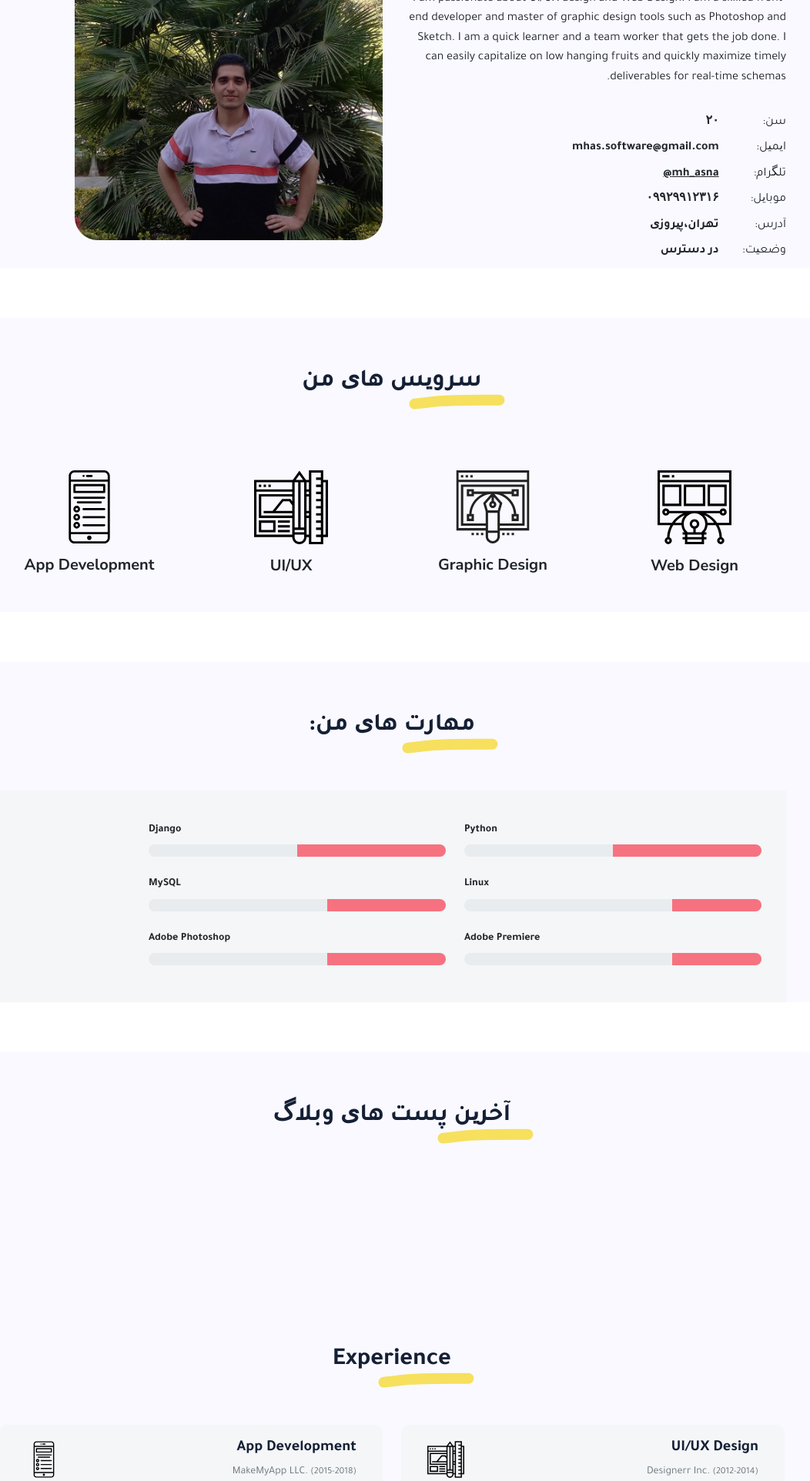
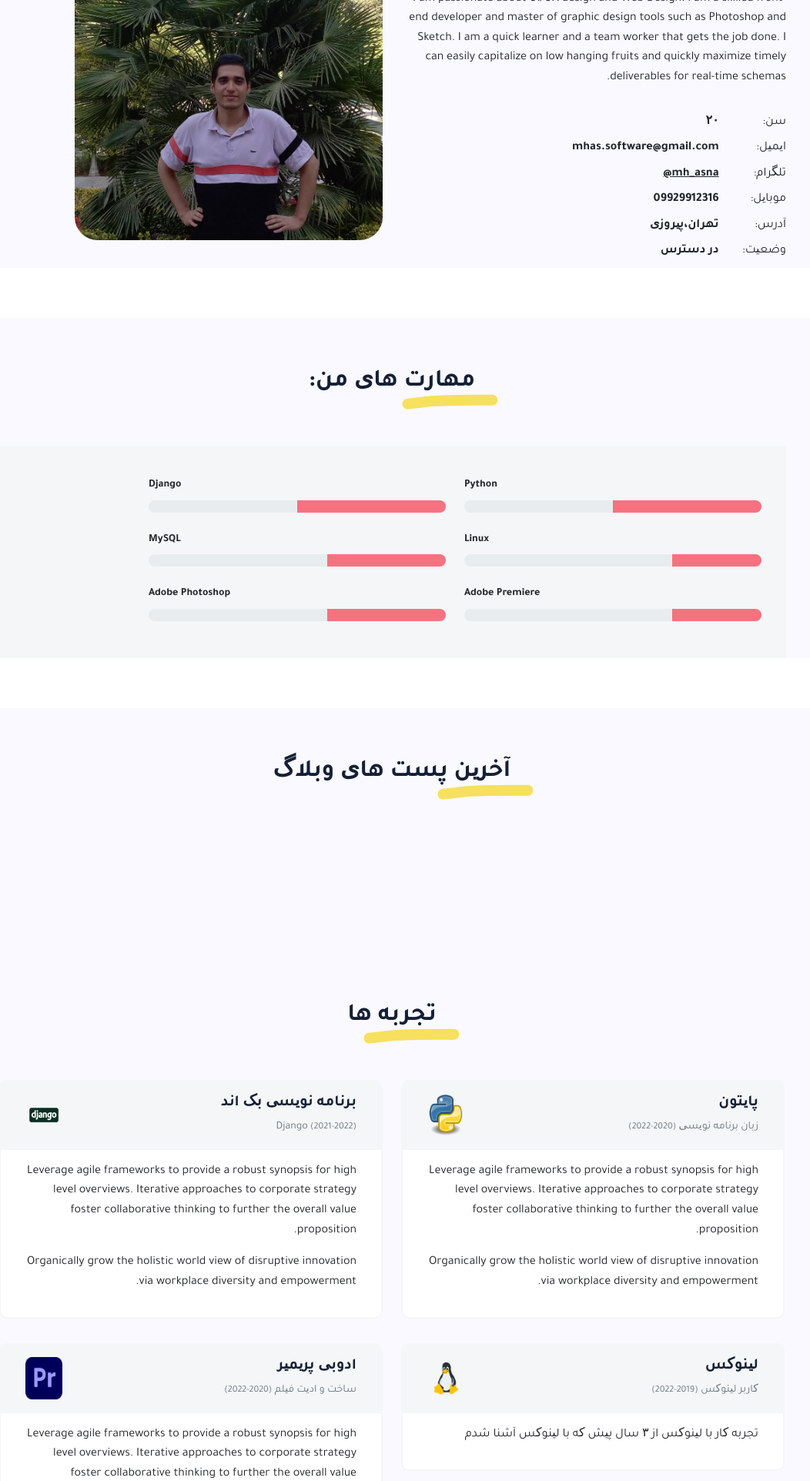
Before and after one commit to mhas1381/MyWebsite, a Django app: page / in a window 1280 px wide. Shown: the part 712-2636 px from the top of the page at 77% size, without its empty margins (131-1183 px from the left). Run offline with Django 3.2, Linux system fonts and the light colour scheme; data that the repository does not hold is empty; some libraries are stand-ins or nearby versions; some web fonts are replaced.

Commit message:
fixing index

```diff
--- a/templates/website/index.html
+++ b/templates/website/index.html
@@ -91,13 +91,13 @@
                                     <div class="pb-1">تلگرام:</div>
                                 </div>
                                 <div class="col-sm-10">
-                                    <div class="pb-1 fw-bolder"><a href="t.me/mh_asna">mh_asna@</a></div>
+                                    <div class="pb-1 fw-bolder"><a href="https://t.me/mh_asna">mh_asna@</a></div>
                                 </div>
                                 <div class="col-sm-2">
                                     <div class="pb-1">موبایل:</div>
                                 </div>
                                 <div class="col-sm-10">
-                                    <div class="pb-1 fw-bolder">۰۹۹۲۹۹۱۲۳۱۶</div>
+                                    <div class="pb-1 fw-bolder">09929912316</div>
                                 </div>
                                 <div class="col-sm-2">
                                     <div class="pb-1">آدرس:</div>
@@ -116,35 +116,6 @@
                         <div class="col-md-5 offset-md-1" data-aos="fade-left" data-aos-delay="100"><img
                                 class="avatar img-fluid mt-2" src="{% static 'index/images/avatar.jpg' %}" width="400"
                                 height="400" alt="Walter Patterson" />
-                        </div>
-                    </div>
-                </div>
-            </div>
-            <div class="section px-3 px-lg-4 pt-5" id="services">
-                <div class="container-narrow">
-                    <div class="text-center mb-5">
-                        <h2 class="marker marker-center">سرویس های من</h2>
-                    </div>
-                    <div class="row py-3">
-                        <div class="col-md-3 text-center" data-aos="fade-up" data-aos-delay="100"><img class="mb-2"
-                                src="{% static 'index/images/services/web-design.svg' %}" width="96" height="96"
-                                alt="web design" />
-                            <div class="h5">Web Design</div>
-                        </div>
-                        <div class="col-md-3 text-center" data-aos="fade-up" data-aos-delay="200"><img class="mb-2"
-                                src="{% static 'index/images/services/graphic-design.svg' %}" width="96" height="96"
-                                alt="graphic design" />
-                            <div class="h5">Graphic Design</div>
-                        </div>
-                        <div class="col-md-3 text-center" data-aos="fade-up" data-aos-delay="300"><img class="mb-2"
-                                src="{% static 'index/images/services/ui-ux.svg' %}" width="96" height="96"
-                                alt="ui-ux" />
-                            <div class="h5">UI/UX</div>
-                        </div>
-                        <div class="col-md-3 text-center" data-aos="fade-up" data-aos-delay="400"><img class="mb-2"
-                                src="{% static 'index/images/services/app-development.svg' %}" width="96" height="96"
-                                alt="app development" />
-                            <div class="h5">App Development</div>
                         </div>
                     </div>
                 </div>
@@ -229,19 +200,19 @@
             <div class="section px-3 px-lg-4 pt-5" id="experience">
                 <div class="container-narrow">
                     <div class="text-center mb-5">
-                        <h2 class="marker marker-center">Experience</h2>
+                        <h2 class="marker marker-center">تجربه ها</h2>
                     </div>
                     <div class="row">
                         <div class="col-md-6">
-                            <div class="card mb-3" data-aos="fade-right" data-aos-delay="100">
+                            <div class="card mb-3" data-aos="fade-left" data-aos-delay="400">
                                 <div class="card-header px-3 py-2">
                                     <div class="d-flex justify-content-between">
                                         <div>
-                                            <h3 class="h5 mb-1">UI/UX Design</h3>
-                                            <div class="text-muted text-small">Designerr Inc. <small>(2012-2014)</small>
+                                            <h3 class="h5 mb-1">پایتون</h3>
+                                            <div class="text-muted text-small">زبان برنامه نویسی <small>(2020-2022)</small>
                                             </div>
-                                        </div><img src="{% static 'index/images/services/ui-ux.svg' %}" width="48"
-                                            height="48" alt="ui-ux" />
+                                        </div><img src="{% static 'index/images/services/Python.svg.png' %}" width="48"
+                                            height="48" alt="full stack" />
                                     </div>
                                 </div>
                                 <div class="card-body px-3 py-2">
@@ -256,15 +227,16 @@
                                 </div>
                             </div>
                         </div>
+
                         <div class="col-md-6">
                             <div class="card mb-3" data-aos="fade-left" data-aos-delay="300">
                                 <div class="card-header px-3 py-2">
                                     <div class="d-flex justify-content-between">
                                         <div>
-                                            <h3 class="h5 mb-1">App Development</h3>
-                                            <div class="text-muted text-small">MakeMyApp LLC. <small>(2015-2018)</small>
+                                            <h3 class="h5 mb-1">برنامه نویسی بک اند</h3>
+                                            <div class="text-muted text-small">Django <small>(2021-2022)</small>
                                             </div>
-                                        </div><img src="{% static 'index/images/services/app-development.svg' %}"
+                                        </div><img src="{% static 'index/images/services/django-icon-8.jpg' %}"
                                             width="48" height="48" alt="app development" />
                                     </div>
                                 </div>
@@ -281,14 +253,31 @@
                             </div>
                         </div>
                         <div class="col-md-6">
+                            <div class="card mb-3" data-aos="fade-right" data-aos-delay="100">
+                                <div class="card-header px-3 py-2">
+                                    <div class="d-flex justify-content-between">
+                                        <div>
+                                            <h3 class="h5 mb-1">لینوکس</h3>
+                                            <div class="text-muted text-small">کاربر لینوکس <small>(2019-2022)</small>
+                                            </div>
+                                        </div><img src="{% static 'index/images/services/Icons8_flat_linux.svg.png' %}" width="48"
+                                            height="48" alt="ui-ux" />
+                                    </div>
+                                </div>
+                                <div class="card-body px-3 py-2">
+                                    <p>تجربه کار با لینوکس از ۳ سال پیش که با لینوکس آشنا شدم </p>
+                                </div>
+                            </div>
+                        </div>
+                        <div class="col-md-6">
                             <div class="card mb-3" data-aos="fade-right" data-aos-delay="200">
                                 <div class="card-header px-3 py-2">
                                     <div class="d-flex justify-content-between">
                                         <div>
-                                            <h3 class="h5 mb-1">Web Design</h3>
-                                            <div class="text-muted text-small">Webbie LLC. <small>(2018-2020)</small>
+                                            <h3 class="h5 mb-1">ادوبی پریمیر</h3>
+                                            <div class="text-muted text-small">ساخت و ادیت فیلم <small>(2020-2022)</small>
                                             </div>
-                                        </div><img src="{% static 'index/images/services/web-design.svg' %}" width="48"
+                                        </div><img src="{% static 'index/images/services/Adobe_Premiere_Pro_CC_icon.svg.png' %}" width="48"
                                             height="48" alt="web design" />
                                     </div>
                                 </div>
@@ -304,30 +293,7 @@
                                 </div>
                             </div>
                         </div>
-                        <div class="col-md-6">
-                            <div class="card mb-3" data-aos="fade-left" data-aos-delay="400">
-                                <div class="card-header px-3 py-2">
-                                    <div class="d-flex justify-content-between">
-                                        <div>
-                                            <h3 class="h5 mb-1">Full Stack Development</h3>
-                                            <div class="text-muted text-small">Coder Inc. <small>(2020-2021)</small>
-                                            </div>
-                                        </div><img src="{% static 'index/images/services/full-stack.svg' %}" width="48"
-                                            height="48" alt="full stack" />
-                                    </div>
-                                </div>
-                                <div class="card-body px-3 py-2">
-                                    <p>Leverage agile frameworks to provide a robust synopsis for high level overviews.
-                                        Iterative
-                                        approaches to corporate strategy foster collaborative thinking to further the
-                                        overall value
-                                        proposition.</p>
-                                    <p>Organically grow the holistic world view of disruptive innovation via workplace
-                                        diversity and
-                                        empowerment.</p>
-                                </div>
-                            </div>
-                        </div>
+
                     </div>
                 </div>
             </div>
```
Also changed, not shown: media/blog/Adobe_Premiere_Pro_CC_icon.svg.png (added), statics/index/images/services/1200px-Django_logo.svg.png (added), statics/index/images/services/1200px-Linux_Logo_in_Linux_Libertine_Font.svg.png (added), statics/index/images/services/Adobe_Premiere_Pro_CC_icon.svg.png (added), statics/index/images/services/Icons8_flat_linux.svg.png (added), statics/index/images/services/Python.svg.png (added), statics/index/images/services/django-icon-8.jpg (added).
